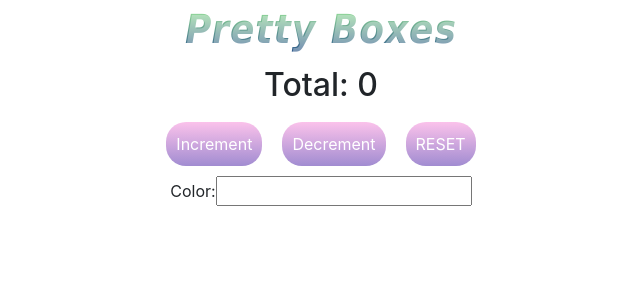
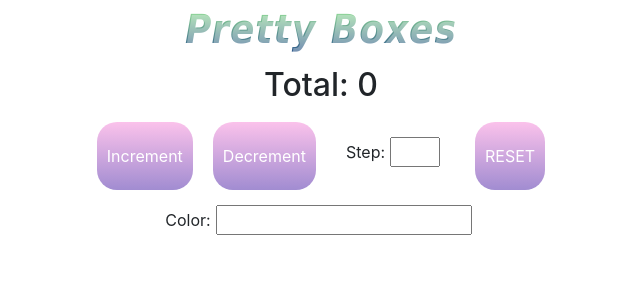
Before and after one commit to eatmoarrice/boxes, a React (Create React App) app: page / in a window 1280 px wide. Shown: the top 300 px of the page, without its empty margins (319-959 px from the left). Built offline with nearby package versions, Linux system fonts and the light colour scheme.

Commit message:
optimized codes

```diff
--- a/src/App.css
+++ b/src/App.css
@@ -46,3 +46,12 @@
 .textInBox {
 	text-shadow: 1px 1px rgba(0, 0, 0, 0.342);
 }
+
+.numberInputBox {
+	width: 50px;
+	margin: 5px;
+}
+
+.colorInputBox {
+	margin: 5px;
+}
--- a/src/App.js
+++ b/src/App.js
@@ -4,17 +4,18 @@
 import { useSelector, useDispatch } from "react-redux";
 import Box from "./components/Box";
 import "bootstrap/dist/css/bootstrap.min.css";
-
+let num = 1;
 function App() {
 	let count = useSelector((state) => state.count);
 	let colorCode = useSelector((state) => state.colorCode);
+
 	let boxes = [];
 	let dispatch = useDispatch();
 	const handleSubmit = (e) => {
 		e.preventDefault();
 	};
-	const increaseNum = () => {
-		dispatch({ type: "ADD" });
+	const changeNum = (value) => {
+		num = parseInt(value);
 	};
 
 	const renderBoxes = () => {
@@ -30,12 +31,19 @@
 			<h1 className="title">Pretty Boxes</h1>
 			<h2>Total: {count}</h2>
 			<div className="d-flex justify-content-center buttons">
-				<button className="myButton" onClick={() => increaseNum()}>
+				<button className="myButton" onClick={() => dispatch({ type: "ADD", payload: { num: num } })}>
 					Increment
 				</button>
-				<button className="myButton" onClick={() => dispatch({ type: "TAKE", payload: { num: 1 } })}>
+				<button className="myButton" onClick={() => dispatch({ type: "TAKE", payload: { num: num } })}>
 					Decrement
 				</button>
+				<form onSubmit={handleSubmit}>
+					<label>
+						Step:
+						<input className="numberInputBox" type="number" onChange={(e) => changeNum(e.target.value)} />
+					</label>
+					{/* <input type="submit" value="Submit" /> */}
+				</form>
 				<button className="myButton" onClick={() => dispatch({ type: "TAKE", payload: { num: count } })}>
 					RESET
 				</button>
@@ -43,7 +51,7 @@
 			<form onSubmit={handleSubmit}>
 				<label>
 					Color:
-					<input type="text" onChange={(e) => dispatch({ type: "colorForAll", payload: { color: e.target.value } })} />
+					<input className="colorInputBox" type="text" onChange={(e) => dispatch({ type: "colorForAll", payload: { color: e.target.value } })} />
 				</label>
 				{/* <input type="submit" value="Submit" /> */}
 			</form>
--- a/src/index.js
+++ b/src/index.js
@@ -14,7 +14,7 @@
 
 function reducer(state = initialState, action) {
 	if (action.type === "ADD") {
-		state.count++;
+		state.count = state.count + action.payload.num;
 	} else if (action.type === "TAKE") {
 		if (state.count !== 0) state.count = state.count - action.payload.num;
 	} else if (action.type === "colorForAll") {
```
